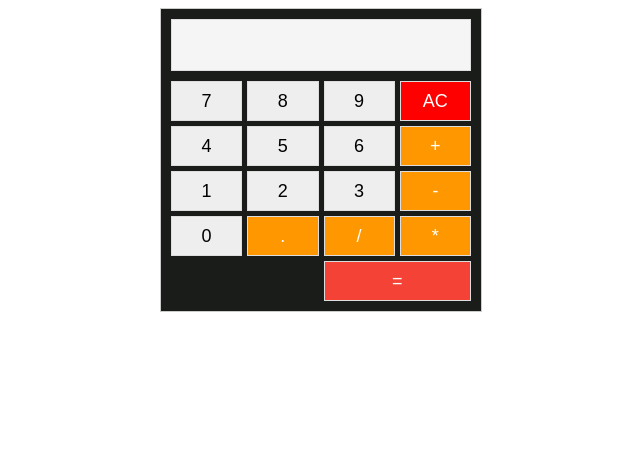
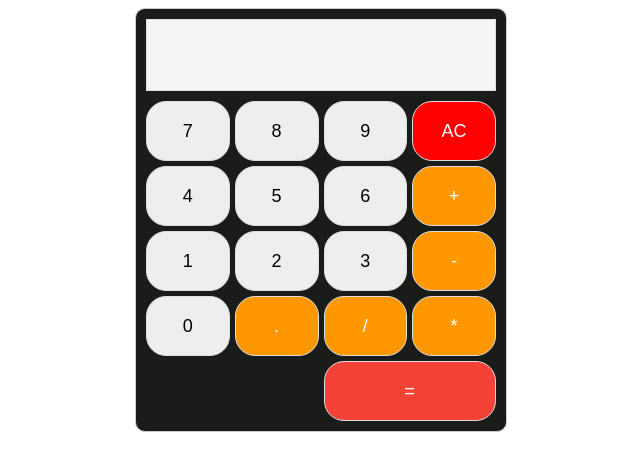
Before and after one commit to wondebalcha/learningLounge, a plain HTML site: page third week/caculator.html in a window 1280 px wide. Shown: the whole page, without its empty margins (319-959 px from the left). Drawn offline with Linux system fonts and the light colour scheme.

Commit message:
add un tracked file

```diff
--- a/third week/caculator.html
+++ b/third week/caculator.html
@@ -5,17 +5,19 @@
   <script src="calculator.js"></script>
   <style>
     #calculator {
+      padding-top: 100px;
+      width: 350px;
       background: rgba(2, 5, 0, 0.905);
-      width: 300px;
       margin: 0 auto;
       border: 1px solid #ccc;
       padding: 10px;
+      border-radius: 10px;
       text-align: center;
       font-family: Arial, sans-serif;
     }
 
     #display {
-      height: 50px;
+      height: 70px;
       background-color: #f5f5f5;
       border: 1px solid #ddd;
       margin-bottom: 10px;
@@ -34,7 +36,8 @@
 
     button {
       width: 100%;
-      height: 40px;
+      height: 60px;
+      border-radius: 20px;
       background-color: #eee;
       border: 1px solid #ddd;
       font-size: 18px;
```
